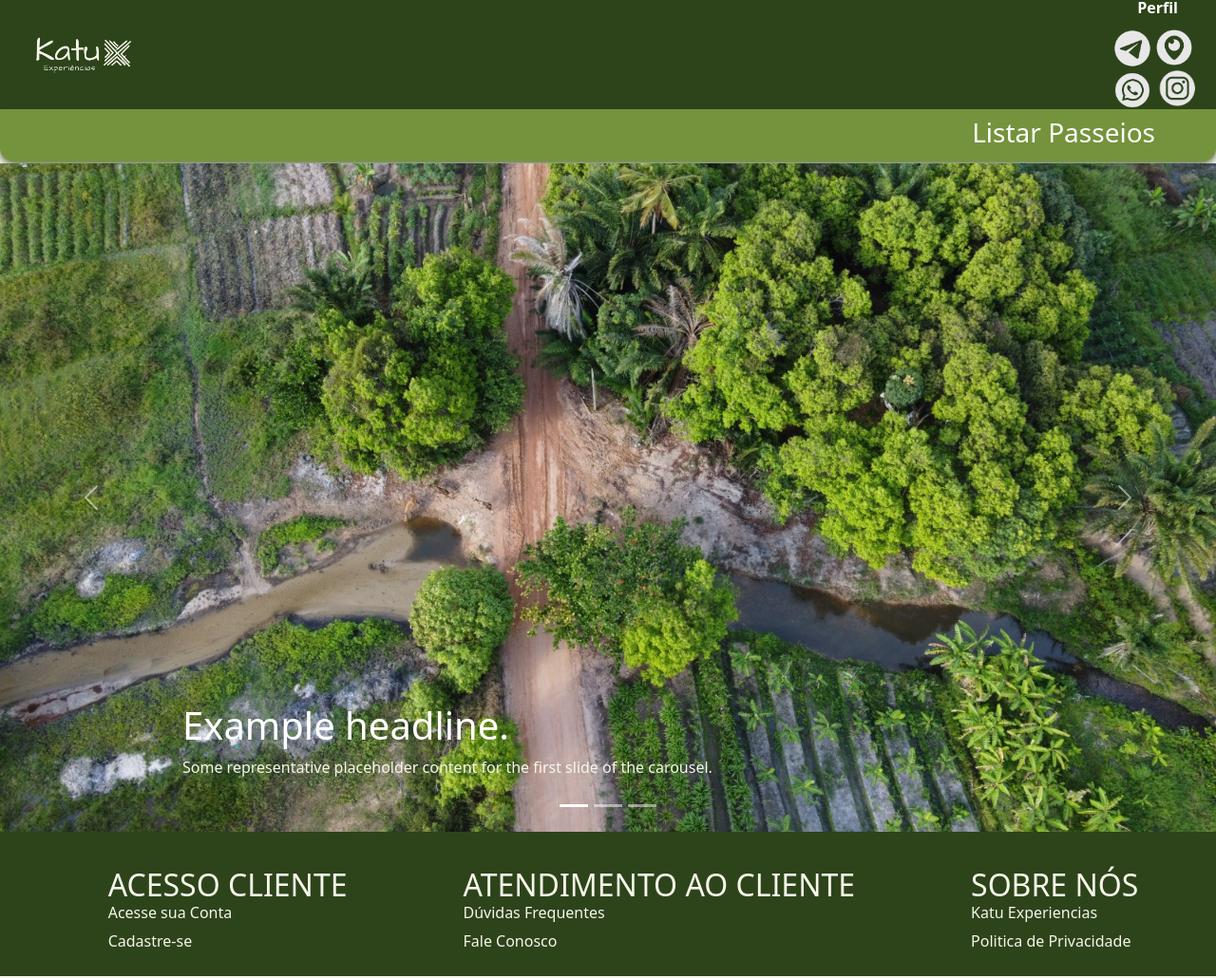
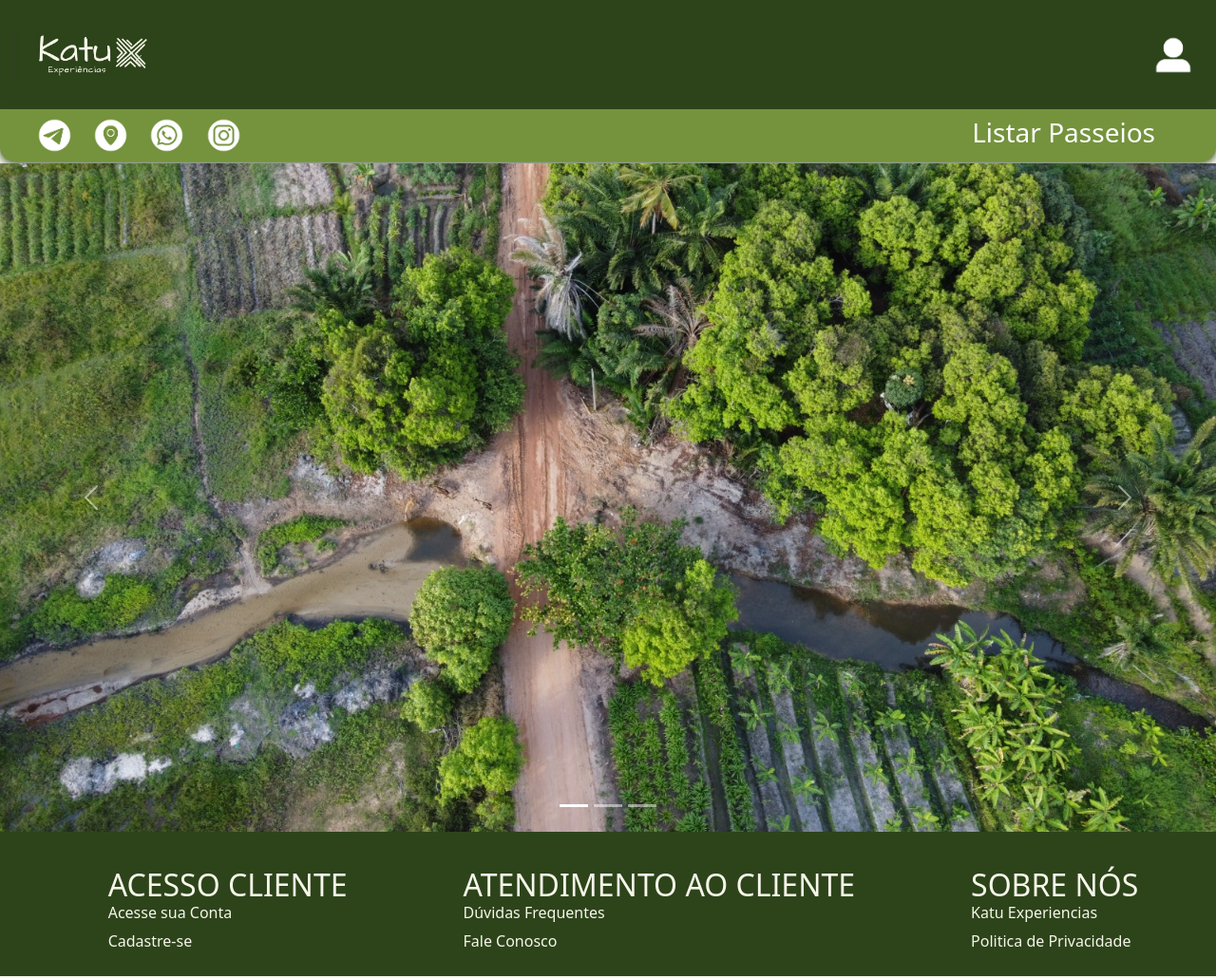
Before and after one commit to Geronilton/pi23_katu_experience, a Django app: page / in a window 1280 px wide. Shown: the whole page at 95% size. Run offline with Django 4.2, Linux system fonts and the light colour scheme; the visitor is signed in with stand-in values (Sample User, id 1); some libraries are stand-ins or nearby versions.

Commit message:
atualizacao dos icones

```diff
--- a/core/views.py
+++ b/core/views.py
@@ -34,19 +34,19 @@ def dados(request, cpf):
     return render(request, 'registration/cadastro.html', contexto)
 
 def cadastro_admin(request):
-    if request.user.is_superuser:
-        form = UsuarioForm(request.POST or None)
-        if form.is_valid():
-            usuario = form.save(commit=False)
-            usuario.is_superuser = True
-            usuario.save()
-            return redirect('login')
-        contexto={
-            "form":form
-        }
-        return render(request, "registration/cadastro_admin.html", contexto)
-    else:
+    #if request.user.is_superuser:
+    form = UsuarioForm(request.POST or None)
+    if form.is_valid():
+        usuario = form.save(commit=False)
+        usuario.is_superuser = True
+        usuario.save()
         return redirect('login')
+    contexto={
+        "form":form
+    }
+    return render(request, "registration/cadastro_admin.html", contexto)
+    #else:
+        #return redirect('login')
 
 
 def passeios(request):
--- a/templates/agendamento.html
+++ b/templates/agendamento.html
@@ -34,8 +34,8 @@
         display: grid;
         align-items: center;
         justify-content: center;
-        margin-bottom: 10px;
-        margin-left: 35%;
+        margin-left: 38%;
+        margin-top: 80px;
     }
     input.submit
     {
@@ -47,7 +47,7 @@
     }
 </style>
 <div class="agendamento">
-    <h1>Agendamento</h1>
+    <h1>AGENDAMENTO</h1>
     {% if mensagem %}
         {{mensagem}}
     {% endif %}
--- a/templates/header.html
+++ b/templates/header.html
@@ -49,11 +49,15 @@
         margin-top: -50px;
         display: flex;
         align-items: center;
-        justify-content: end;
+        justify-content: space-between;
         box-shadow: 0 0.1rem 0.5rem #2D441B;
         border-bottom-left-radius: 15px;
         border-bottom-right-radius: 15px;
 
+    }
+    .icoM
+    {
+        margin-left: 30px;
     }
     nav > li{
         padding-right: 5%;
@@ -79,24 +83,22 @@
                 </div>
                 {% else %}
                 {% if user.is_superuser %}
-                <a href="{% url 'perfil' %}">Perfil</a>
+                <a href="{% url 'perfil' %}"><img src="{% static 'img/icons/usuario1.png' %}" alt="Icon" width= "60px" height="60px"></a>
                 {% else %}
-                <a href="{% url 'user_passeios' %}">Perfil</a>
+                <a href="{% url 'user_passeios' %}"><img src="{% static 'img/icons/usuario1.png' %}" alt="Icon" width= "60px" height="60px"></a>
                 {% endif %}
             {% endif %}
-
-
-        </div>
-        <div class="icoM">
-            <img src="{% static 'img/icons/tele.png' %}" alt="Icon" width= "40px" height="40px">
-            <a href="https://maps.app.goo.gl/oovts8rmGt9sceCC7"><img src="{% static 'img/icons/local.png' %}" alt="Icon" width= "40px" height="40px"></a>
-            <img src="{% static 'img/icons/wpp.png' %}" alt="Icon" width= "40px" height="40px">
-            <img src="{% static 'img/icons/insta.png' %}" alt="Icon" width= "48px" height="48px">
-        </div>
+         </div>
     </div>
 
 </div>
 
 <nav>
+    <div class="icoM">
+        <img src="{% static 'img/icons/telegram.png' %}" alt="Icon" width= "55px" height="55px">
+        <a href="https://maps.app.goo.gl/oovts8rmGt9sceCC7"><img src="{% static 'img/icons/geolocalização.png' %}" alt="Icon" width= "55px" height="55px"></a>
+        <img src="{% static 'img/icons/whatsapp.png' %}" alt="Icon" width= "55px" height="55px">
+        <img src="{% static 'img/icons/instagram.png' %}" alt="Icon" width= "55px" height="55px">
+    </div>
     <li><a href="{% url 'passeios' %}"><h3>Listar Passeios</h3></a></li>
 </nav>
--- a/templates/index.html
+++ b/templates/index.html
@@ -17,8 +17,8 @@
 
         <div class="container">
           <div class="carousel-caption text-start">
-            <h1>Example headline.</h1>
-            <p>Some representative placeholder content for the first slide of the carousel.</p>
+            <h1></h1>
+            <p></p>
           </div>
         </div>
       </div>
@@ -37,8 +37,8 @@
 
         <div class="container">
           <div class="carousel-caption text-end">
-            <h1>One more for good measure.</h1>
-            <p>Some representative placeholder content for the third slide of this carousel.</p>
+            <h1></h1>
+            <p></p>
           </div>
         </div>
       </div>
```
Also changed, not shown: static/img/icons/geolocalização.png (added), static/img/icons/insta.png (deleted), static/img/icons/instagram.png (added), static/img/icons/local.png (deleted), static/img/icons/tele.png (deleted), static/img/icons/telegram.png (added), static/img/icons/usuario1.png (added), static/img/icons/whatsapp.png (added), static/img/icons/wpp.png (deleted).
